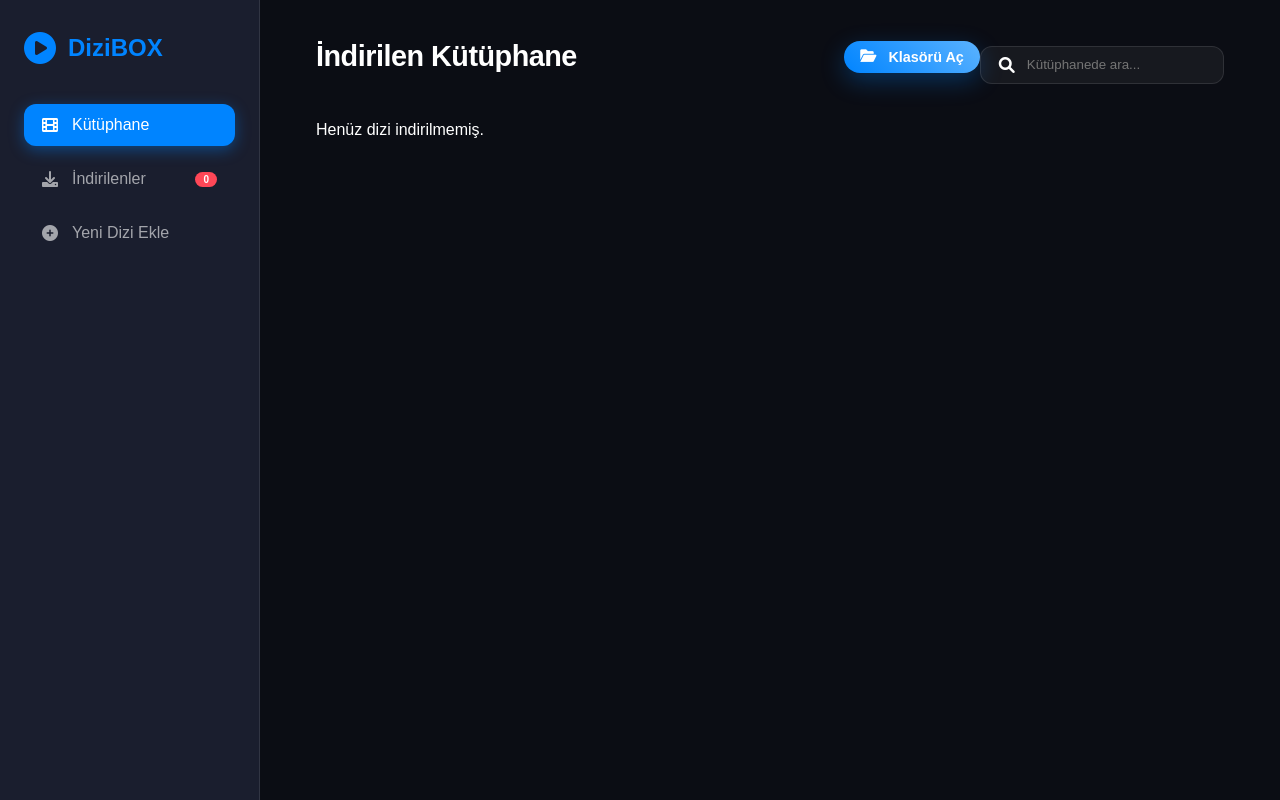
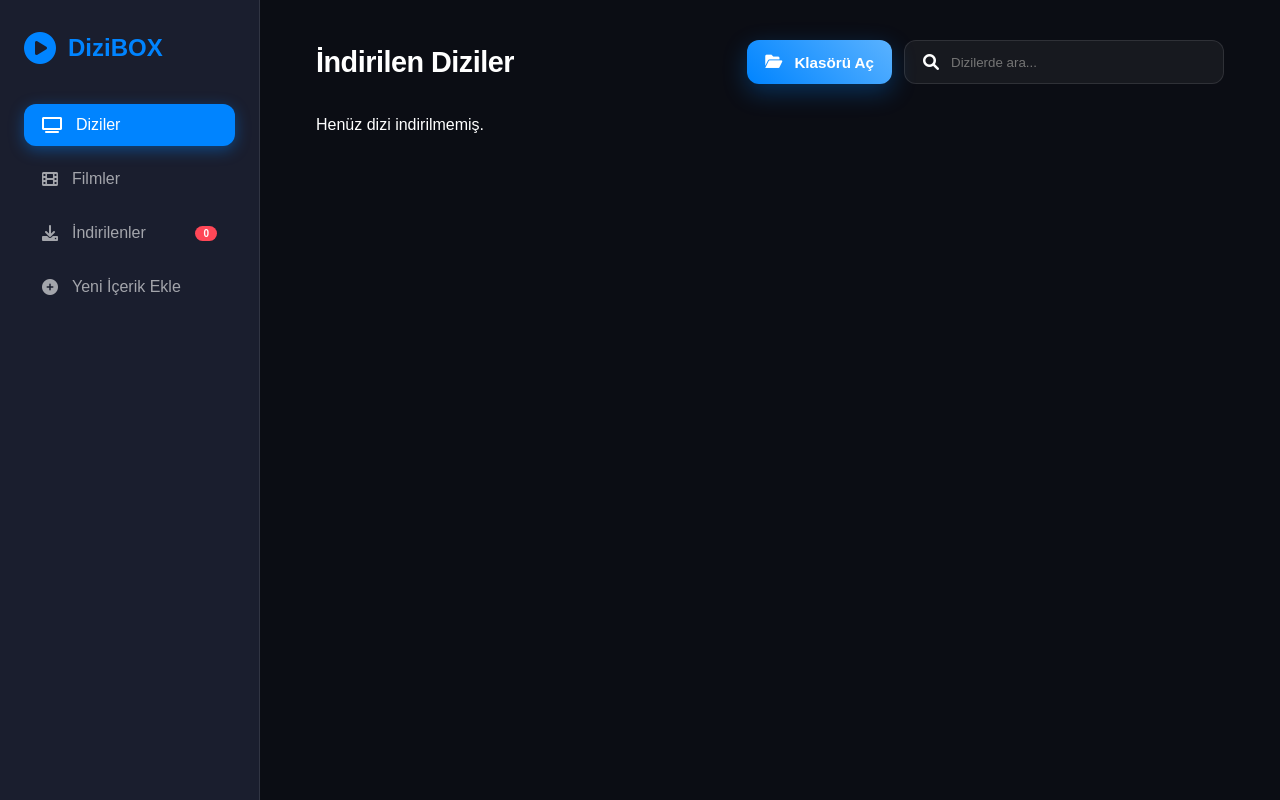
Before and after one commit to kaptanoguz/dizi-indir, a Flask app: page / in a window 1280 px wide. Run offline with Flask 3, Linux system fonts and the light colour scheme; data that the repository does not hold is empty; parts of the project's set-up code (start-up, migrations or seed data) failed here and were passed over; some libraries are stand-ins or nearby versions.

Commit message:
Split Library to Series and Movies, align folder buttons, support root mp4 files

```diff
--- a/app.py
+++ b/app.py
@@ -40,62 +40,99 @@
 
 @app.route('/api/library')
 def get_library():
-    shows = []
+    result = {'series': [], 'movies': []}
     if not os.path.exists(BASE_DOWNLOADS):
-        return jsonify([])
+        return jsonify(result)
 
-    for show_dir in sorted(os.listdir(BASE_DOWNLOADS)):
-        full_path = os.path.join(BASE_DOWNLOADS, show_dir)
-        if os.path.isdir(full_path):
+    for item in sorted(os.listdir(BASE_DOWNLOADS)):
+        full_path = os.path.join(BASE_DOWNLOADS, item)
+
+        # 1. Eski Tip Doğrudan .mp4 (Kök dizindeki filmler/tekliler)
+        if os.path.isfile(full_path) and item.endswith('.mp4'):
+            movie_name = item.replace('.mp4', '')
+            poster_url = None
+            if os.path.exists(os.path.join(BASE_DOWNLOADS, f"{movie_name}.jpg")):
+                poster_url = f"/video/{movie_name}.jpg"
+
+            source = "Dizibox" # ya da HDFilmCehennemi
+            for h in db['history']:
+                if h['info'].get('title', '').startswith(movie_name):
+                    source = h['info'].get('source', 'Dizibox') # varsayılan
+                    break
+
+            result['movies'].append({
+                'name': movie_name,
+                'poster': poster_url,
+                'source': source,
+                'path': item,
+                'url': f'/video/{item}'
+            })
+            continue
+
+        if not os.path.isdir(full_path): continue
+
+        if item == "Filmler":
+            # Filmler klasörünün içindeki her alt klasör bir filmdir
+            for movie_dir in sorted(os.listdir(full_path)):
+                movie_path = os.path.join(full_path, movie_dir)
+                if os.path.isdir(movie_path):
+                    movie_file = None
+                    for f in sorted(os.listdir(movie_path)):
+                        if f.endswith('.mp4'):
+                            movie_file = f
+                            break
+
+                    if movie_file:
+                        poster_url = None
+                        if os.path.exists(os.path.join(movie_path, "poster.jpg")):
+                            poster_url = f"/video/Filmler/{movie_dir}/poster.jpg"
+
+                        # Try to find source in history for movies
+                        source = "HDFilmCehennemi"
+                        for h in db['history']:
+                            if h['info'].get('title', '').startswith(movie_dir):
+                                source = h['info'].get('source', 'HDFilmCehennemi')
+                                break
+
+                        result['movies'].append({
+                            'name': movie_dir,
+                            'poster': poster_url,
+                            'source': source,
+                            'path': os.path.join("Filmler", movie_dir, movie_file),
+                            'url': f'/video/Filmler/{movie_dir}/{movie_file}'
+                        })
+        else:
+            # Diziler
             episodes = []
             poster_url = None
             source = "Dizibox" # Default
 
-            # Try to find source in history
             for h in db['history']:
-                if h['info'].get('title', '').startswith(show_dir):
+                if h['info'].get('title', '').startswith(item):
                     source = h['info'].get('source', 'Dizibox')
                     break
 
             if os.path.exists(os.path.join(full_path, "poster.jpg")):
-                poster_url = f"/video/{show_dir}/poster.jpg"
+                poster_url = f"/video/{item}/poster.jpg"
 
-            for item in sorted(os.listdir(full_path)):
-                item_path = os.path.join(full_path, item)
-
-                # 1. Direct mp4 processing (Series / older movies)
-                if os.path.isfile(item_path) and item.endswith('.mp4'):
-                    ep_path = os.path.join(show_dir, item)
+            for ep_file in sorted(os.listdir(full_path)):
+                if ep_file.endswith('.mp4'):
+                    ep_path = os.path.join(item, ep_file)
                     episodes.append({
-                        'name': item.replace('.mp4', ''),
+                        'name': ep_file.replace('.mp4', ''),
                         'path': ep_path,
                         'url': f'/video/{ep_path}'
                     })
 
-                # 2. Sub-directory processing (New movie structure)
-                elif os.path.isdir(item_path):
-                    for sub_item in sorted(os.listdir(item_path)):
-                        if sub_item.endswith('.mp4'):
-                            ep_path = os.path.join(show_dir, item, sub_item)
-
-                            # Fallback poster from movie sub-directory
-                            if not poster_url and os.path.exists(os.path.join(item_path, "poster.jpg")):
-                                poster_url = f"/video/{show_dir}/{item}/poster.jpg"
-
-                            episodes.append({
-                                'name': item, # Show folder name instead of file
-                                'path': ep_path,
-                                'url': f'/video/{ep_path}'
-                            })
-
             if episodes:
-                shows.append({
-                    'name': show_dir,
+                result['series'].append({
+                    'name': item,
                     'poster': poster_url,
                     'source': source,
                     'episodes': episodes
                 })
-    return jsonify(shows)
+
+    return jsonify(result)
 
 @app.route('/video/<path:filename>')
 def serve_video(filename):
--- a/static/script.js
+++ b/static/script.js
@@ -2,7 +2,8 @@
     const socket = io();
     const views = document.querySelectorAll('.view');
     const navItems = document.querySelectorAll('.nav-links li');
-    const libraryGrid = document.getElementById('library-grid');
+    const seriesGrid = document.getElementById('series-grid');
+    const moviesGrid = document.getElementById('movies-grid');
     const dlList = document.getElementById('dl-list');
     const dlCountBadge = document.getElementById('dl-count');
 
@@ -19,7 +20,7 @@
                 v.classList.remove('active');
                 if (v.id === viewId) v.classList.add('active');
             });
-            if (viewId === 'view-library') loadLibrary();
+            if (viewId === 'view-series' || viewId === 'view-movies') loadLibrary();
         });
     });
 
@@ -223,14 +224,16 @@
         try {
             const res = await fetch('/api/library');
             const data = await res.json();
-            renderLibrary(data);
+            renderSeries(data.series || []);
+            renderMovies(data.movies || []);
         } catch (err) { console.error('Library Load Error:', err); }
     }
 
-    function renderLibrary(shows) {
-        libraryGrid.innerHTML = '';
+    function renderSeries(shows) {
+        if (!seriesGrid) return;
+        seriesGrid.innerHTML = '';
         if (shows.length === 0) {
-            libraryGrid.innerHTML = '<div class="empty-state">Henüz dizi indirilmemiş.</div>';
+            seriesGrid.innerHTML = '<div class="empty-state">Henüz dizi indirilmemiş.</div>';
             return;
         }
 
@@ -242,20 +245,18 @@
                     <img src="${show.poster || '/static/placeholder.jpg'}" alt="${show.name}">
                     <div class="lib-source-badge">${show.source || 'Dizibox'}</div>
                     <div class="lib-overlay">
-                        <button class="lib-play" title="Hemen İzle"><i class="fas fa-play"></i></button>
+                        <button class="lib-play" title="Bölümleri Gör"><i class="fas fa-play"></i></button>
                         <button class="lib-vlc" title="VLC'de İzle">${vlcIconSvg}</button>
                     </div>
                 </div>
                 <div class="lib-info">
                     <h3>${show.name}</h3>
-                    <p>${show.source === 'HDFilmCehennemi' && show.episodes.length === 1 ? 'Film' : show.episodes.length + ' Bölüm'}</p>
+                    <p>${show.episodes ? show.episodes.length : 0} Bölüm</p>
                 </div>
             `;
 
-            // Add event listener for VLC
             card.querySelector('.lib-vlc').onclick = (e) => {
                 e.stopPropagation();
-                // Assuming the first episode's path for VLC for a show card
                 if (show.episodes && show.episodes.length > 0) {
                     watchInVlc(show.episodes[0].path);
                 } else {
@@ -264,7 +265,45 @@
             };
 
             card.addEventListener('click', () => openShowEpisodes(show));
-            libraryGrid.appendChild(card);
+            seriesGrid.appendChild(card);
+        });
+    }
+
+    function renderMovies(movies) {
+        if (!moviesGrid) return;
+        moviesGrid.innerHTML = '';
+        if (movies.length === 0) {
+            moviesGrid.innerHTML = '<div class="empty-state">Henüz film indirilmemiş.</div>';
+            return;
+        }
+
+        movies.forEach(movie => {
+            const card = document.createElement('div');
+            card.className = 'lib-card';
+            card.innerHTML = `
+                <div class="lib-poster">
+                    <img src="${movie.poster || '/static/placeholder.jpg'}" alt="${movie.name}">
+                    <div class="lib-source-badge">${movie.source || 'HDFilmCehennemi'}</div>
+                    <div class="lib-overlay">
+                        <button class="lib-play" title="Hemen İzle"><i class="fas fa-play"></i></button>
+                        <button class="lib-vlc" title="VLC'de İzle">${vlcIconSvg}</button>
+                    </div>
+                </div>
+                <div class="lib-info">
+                    <h3>${movie.name}</h3>
+                    <p>Film</p>
+                </div>
+            `;
+
+            card.querySelector('.lib-vlc').onclick = (e) => {
+                e.stopPropagation();
+                watchInVlc(movie.path);
+            };
+
+            card.addEventListener('click', () => {
+                playVideo(movie.url, movie.name, 'Film');
+            });
+            moviesGrid.appendChild(card);
         });
     }
 
@@ -334,9 +373,9 @@
     };
 
     // Open Folder Logic
-    const btnOpenFolder = document.getElementById('btn-open-folder');
-    if (btnOpenFolder) {
-        btnOpenFolder.addEventListener('click', async () => {
+    const openFolderBtns = document.querySelectorAll('.btn-open-folder');
+    openFolderBtns.forEach(btn => {
+        btn.addEventListener('click', async () => {
             try {
                 const response = await fetch('/api/open_downloads', { method: 'POST' });
                 const result = await response.json();
@@ -345,7 +384,7 @@
                 console.error("Klasör açma hatası:", err);
             }
         });
-    }
+    });
 
     loadLibrary();
 });
--- a/templates/index.html
+++ b/templates/index.html
@@ -17,9 +17,10 @@
             <span>DiziBOX</span>
         </div>
         <ul class="nav-links">
-            <li class="active" data-view="library"><i class="fas fa-film"></i> Kütüphane</li>
+            <li class="active" data-view="series"><i class="fas fa-tv"></i> Diziler</li>
+            <li data-view="movies"><i class="fas fa-film"></i> Filmler</li>
             <li data-view="downloads"><i class="fas fa-download"></i> İndirilenler <span id="dl-count" class="badge">0</span></li>
-            <li data-view="add"><i class="fas fa-plus-circle"></i> Yeni Dizi Ekle</li>
+            <li data-view="add"><i class="fas fa-plus-circle"></i> Yeni İçerik Ekle</li>
         </ul>
     </nav>
 
@@ -27,12 +28,12 @@
         <!-- Add View -->
         <section id="view-add" class="view">
             <div class="add-container">
-                <h1>Yeni Dizi İndir</h1>
-                <p>İndirmek istediğiniz Dizibox bölüm veya sezon linkini buraya yapıştırın.</p>
+                <h1>Yeni Dizi/Film İndir</h1>
+                <p>İndirmek istediğiniz bölüm, sezon veya film linkini buraya yapıştırın.</p>
                 <div class="input-group">
-                    <input type="text" id="dl-url" placeholder="https://www.dizibox.live/...">
+                    <input type="text" id="dl-url" placeholder="https://www.../...">
                     <div class="mode-switch">
-                        <button class="active" data-mode="single">Tek Bölüm</button>
+                        <button class="active" data-mode="single">Tek Bölüm/Film</button>
                         <button data-mode="season">Tüm Sezon</button>
                     </div>
                 </div>
@@ -48,20 +49,37 @@
             </div>
         </section>
 
-        <!-- Library View -->
-        <section id="view-library" class="view active">
+        <!-- Series View -->
+        <section id="view-series" class="view active">
             <div class="header">
-                <div style="display: flex; justify-content: space-between; align-items: center; width: 100%; margin-bottom: 1rem;">
-                    <h2>İndirilen Kütüphane</h2>
-                    <button id="btn-open-folder" class="glow-button" style="padding: 0.5rem 1rem; font-size: 0.9rem;"><i class="fas fa-folder-open"></i> Klasörü Aç</button>
-                </div>
-                <div class="search-bar">
-                    <i class="fas fa-search"></i>
-                    <input type="text" placeholder="Kütüphanede ara...">
+                <h2>İndirilen Diziler</h2>
+                <div class="header-actions" style="display: flex; gap: 12px; align-items: center;">
+                    <button class="glow-button btn-open-folder" style="padding: 10px 18px; font-size: 0.95rem; border-radius: 12px; height: 44px;"><i class="fas fa-folder-open"></i> Klasörü Aç</button>
+                    <div class="search-bar" style="margin: 0; height: 44px;">
+                        <i class="fas fa-search"></i>
+                        <input type="text" placeholder="Dizilerde ara...">
+                    </div>
                 </div>
             </div>
-            <div id="library-grid" class="grid">
+            <div id="series-grid" class="grid">
                 <!-- Series Cards will be injected here -->
+            </div>
+        </section>
+
+        <!-- Movies View -->
+        <section id="view-movies" class="view">
+            <div class="header">
+                <h2>İndirilen Filmler</h2>
+                <div class="header-actions" style="display: flex; gap: 12px; align-items: center;">
+                    <button class="glow-button btn-open-folder" style="padding: 10px 18px; font-size: 0.95rem; border-radius: 12px; height: 44px;"><i class="fas fa-folder-open"></i> Klasörü Aç</button>
+                    <div class="search-bar" style="margin: 0; height: 44px;">
+                        <i class="fas fa-search"></i>
+                        <input type="text" placeholder="Filmlerde ara...">
+                    </div>
+                </div>
+            </div>
+            <div id="movies-grid" class="grid">
+                <!-- Movie Cards will be injected here -->
             </div>
         </section>
 
```
